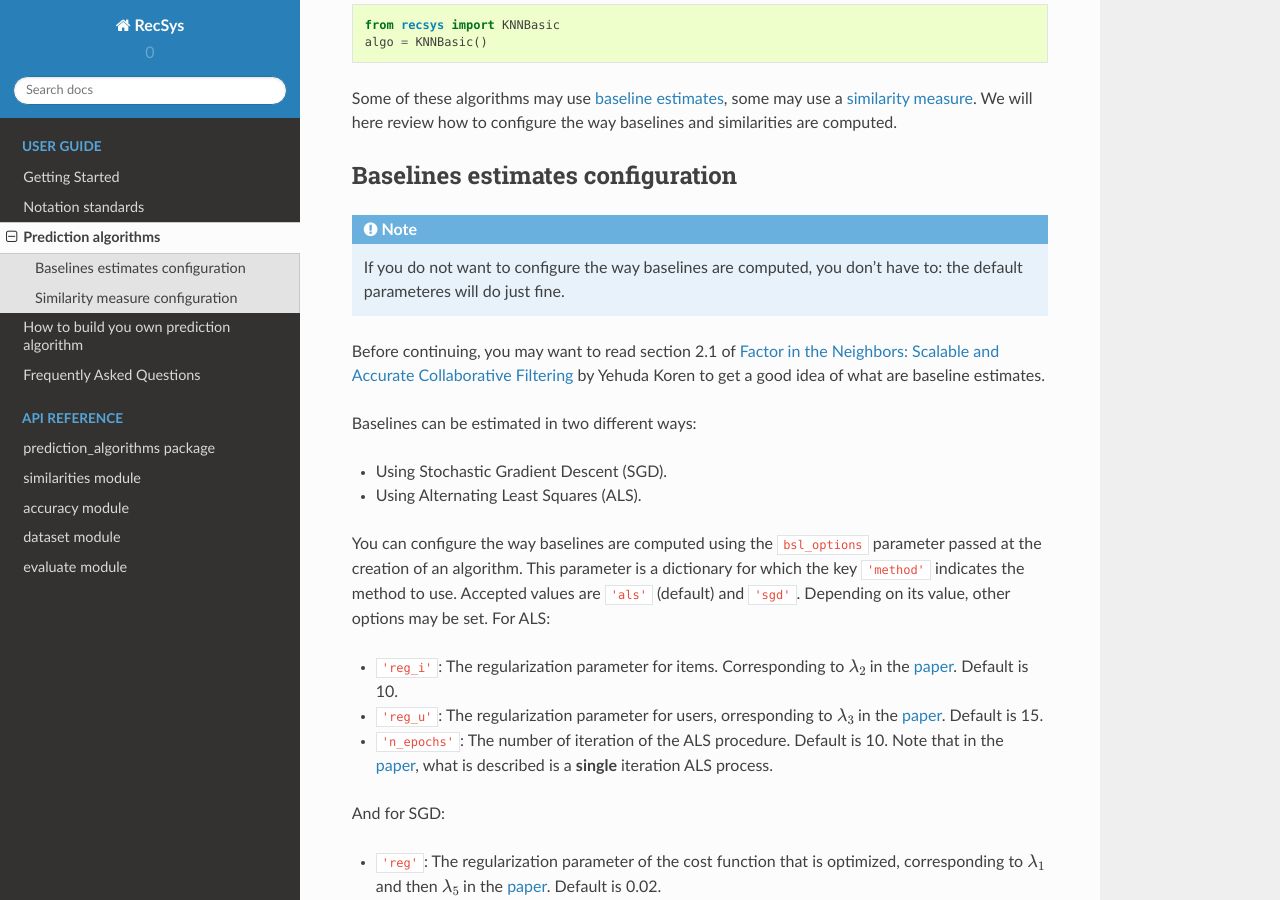
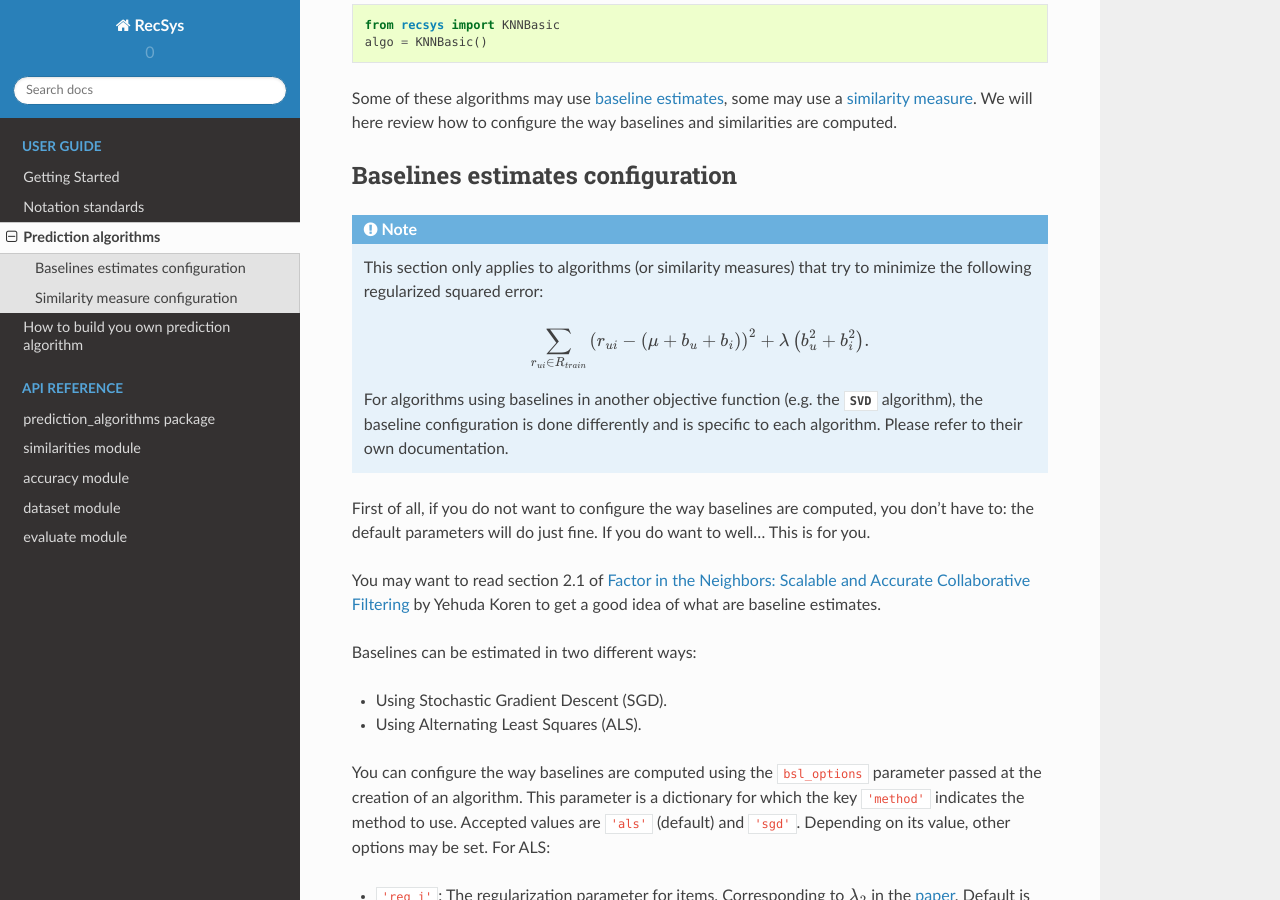
Before and after one commit to NicolasHug/Surprise, a Sphinx documentation site: the page built from doc/source/prediction_algorithms.rst, in a window 1280 px wide and 900 px high, scrolled down 301 px. Built offline with Sphinx 7.4.7 and the Read the Docs theme 2.0.0, drawn with Linux system fonts in a browser that asks for light colours.

```diff
--- a/doc/source/index.rst
+++ b/doc/source/index.rst
@@ -23,7 +23,6 @@ in order for the practitioner to have perfect control over his experiments.
    notation_standards
    prediction_algorithms
    building_custom_algo
-   faq
 
 
 .. toctree::
--- a/doc/source/prediction_algorithms.rst
+++ b/doc/source/prediction_algorithms.rst
@@ -25,12 +25,26 @@ way baselines and similarities are computed.
 Baselines estimates configuration
 ---------------------------------
 
+
 .. note::
-  If you do not want to configure the way baselines are computed, you don't
-  have to: the default parameteres will do just fine.
+  This section only applies to algorithms (or similarity measures) that try to
+  minimize the following regularized squared error:
 
-Before continuing, you may want to read section 2.1 of `Factor in the
-Neighbors: Scalable and Accurate Collaborative Filtering
+  .. math::
+    \sum_{r_{ui} \in R_{train}} \left(r_{ui} - (\mu + b_u + b_i)\right)^2 +
+    \lambda \left(b_u^2 + b_i^2 \right).
+
+  For algorithms using baselines in another objective function (e.g. the
+  :meth:`SVD <recsys.prediction_algorithms.matrix_factorization.SVD>`
+  algorithm), the baseline configuration is done differently and is specific to
+  each algorithm. Please refer to their own documentation.
+
+First of all, if you do not want to configure the way baselines are computed,
+you don't have to: the default parameters will do just fine. If you do want to
+well... This is for you.
+
+You may want to read section 2.1 of `Factor in the Neighbors: Scalable and
+Accurate Collaborative Filtering
 <http://courses.ischool.berkeley.edu/i290-dm/s11/SECURE/a1-koren.pdf>`_ by
 Yehuda Koren to get a good idea of what are baseline estimates.
 
```
Also changed, not shown: README.md (+21 -2 lines), TODO.md (+2 -2 lines), doc/source/faq.rst (deleted, +0 -8 lines), 2 other files.
